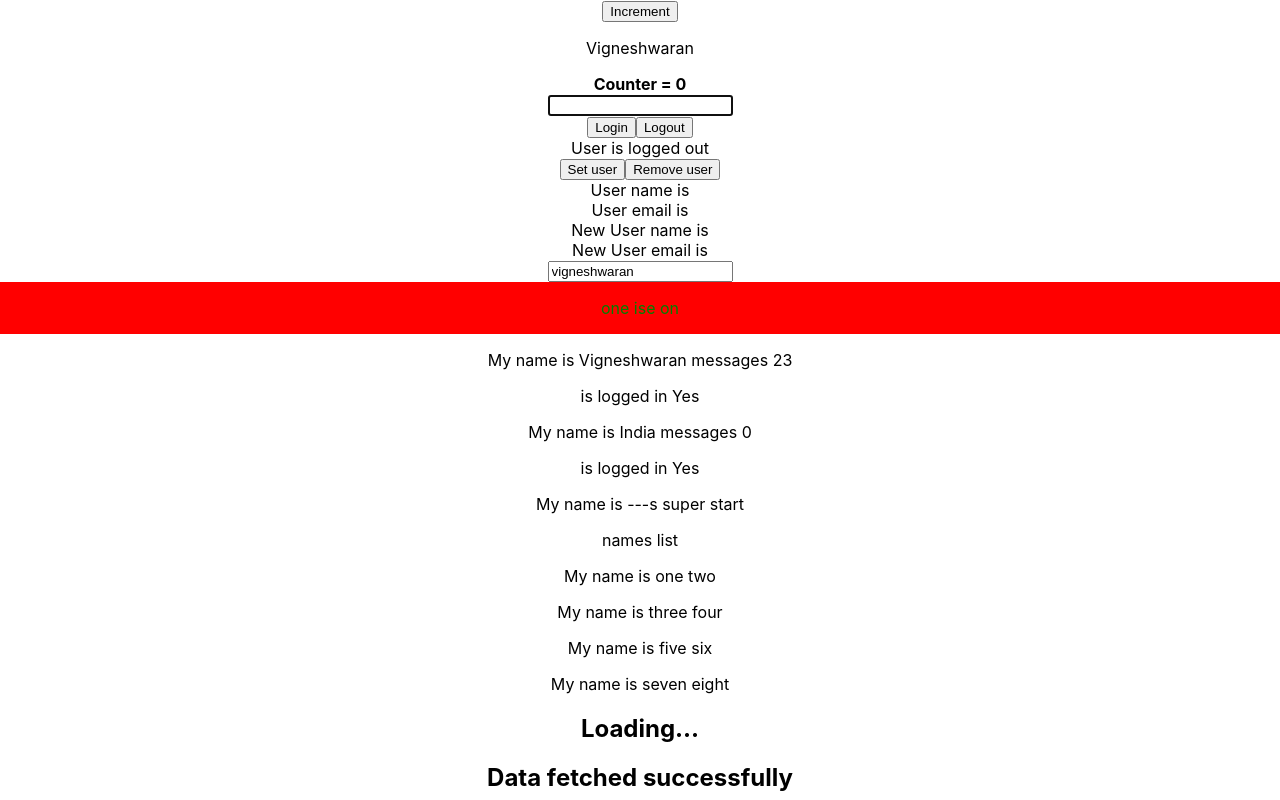
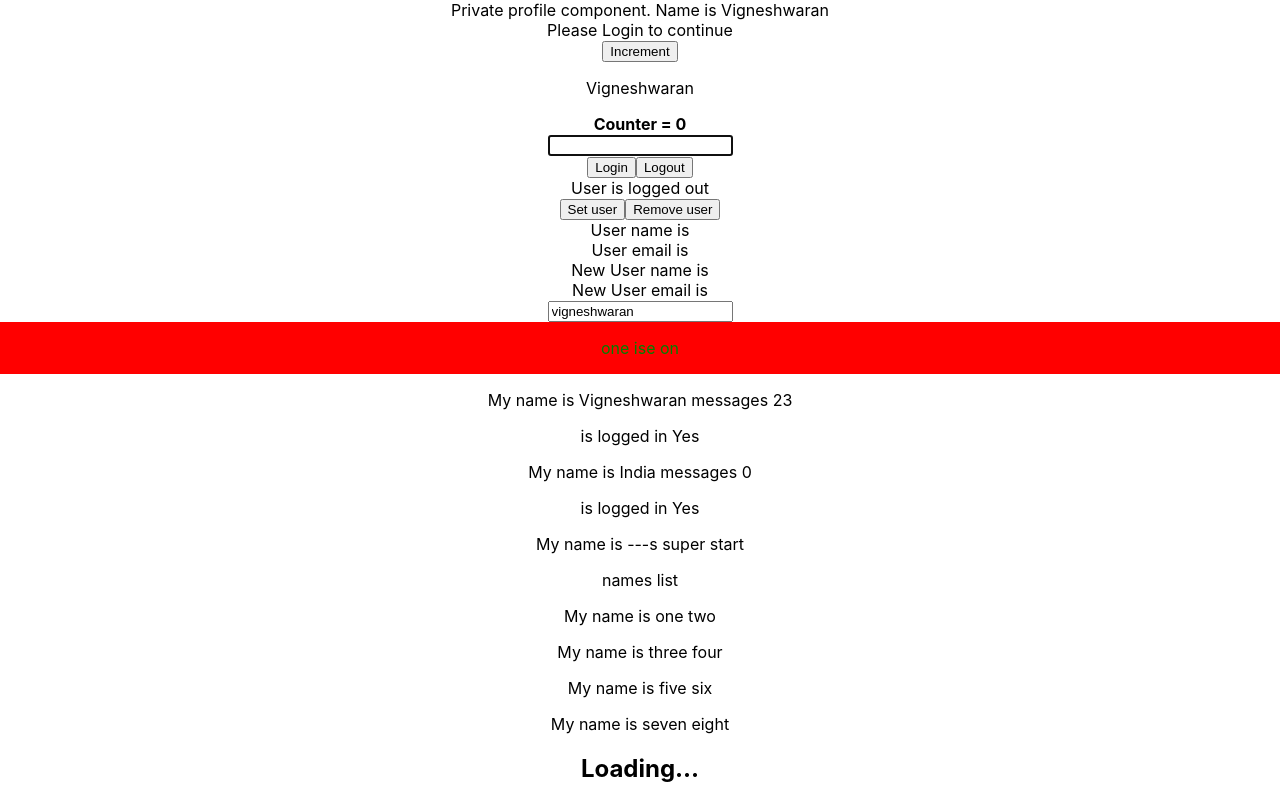
Before and after one commit to vigneshwaran-chandrasekaran/react-17-typescript, a React (Create React App) app: page / in a window 1280 px wide. Shown: the top 800 px of the page. Built offline with nearby package versions, Linux system fonts and the light colour scheme.

Commit message:
passing componentin props done and types also added

```diff
--- a/src/App.tsx
+++ b/src/App.tsx
@@ -1,5 +1,7 @@
 import React from "react";
 import "./App.css";
+import Private from "./auth/Private";
+import Profile from "./auth/Profile";
 import Counter from "./class/Counter";
 import Button from "./components/Button";
 import Container from "./components/Container";
@@ -49,6 +51,8 @@
 
   return (
     <div className="App">
+      <Private isLoggedIn={true} component={Profile} />
+      <Private isLoggedIn={false} component={Profile} />
       <Counter message="Vigneshwaran" />
       <DomRef />
       <LoggeddIn />
--- /dev/null
+++ b/src/auth/Login.tsx
@@ -0,0 +1,5 @@
+import React from "react";
+
+export default function Login() {
+  return <div>Please Login to continue</div>;
+}
--- /dev/null
+++ b/src/auth/Private.tsx
@@ -0,0 +1,17 @@
+import Login from "./Login";
+import { ProfileProps } from "./Profile";
+
+type PrivateProps = {
+  isLoggedIn: boolean;
+  component: React.ComponentType<ProfileProps>;
+};
+
+export default function Private({
+  isLoggedIn,
+  component: Component,
+}: PrivateProps) {
+  if (isLoggedIn) {
+    return <Component name="Vigneshwaran" />;
+  }
+  return <Login />;
+}
--- /dev/null
+++ b/src/auth/Profile.tsx
@@ -0,0 +1,9 @@
+import React from "react";
+
+export type ProfileProps = {
+  name: string;
+};
+
+export default function Profile({ name }: ProfileProps) {
+  return <div>Private profile component. Name is {name}</div>;
+}
```
